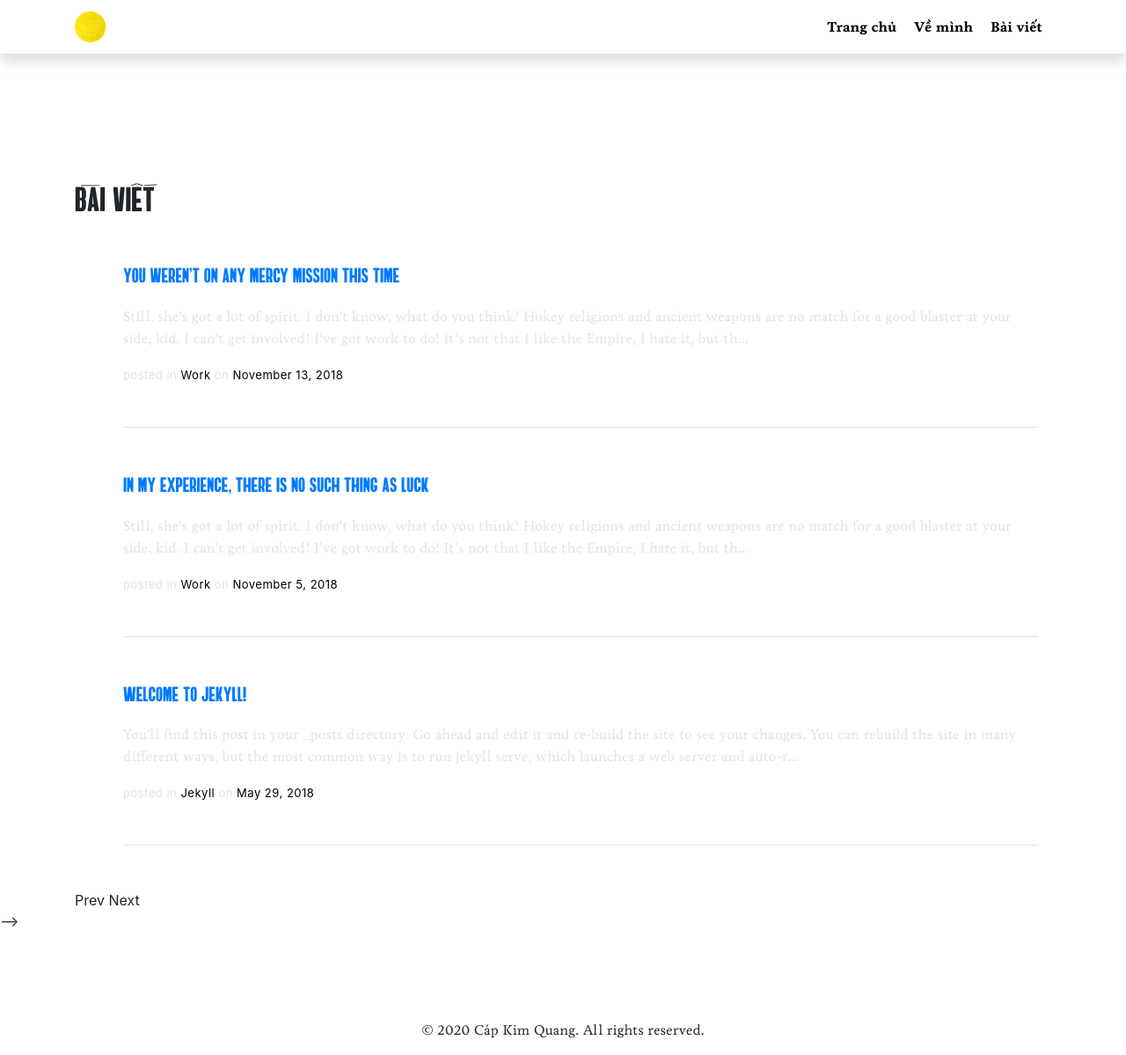
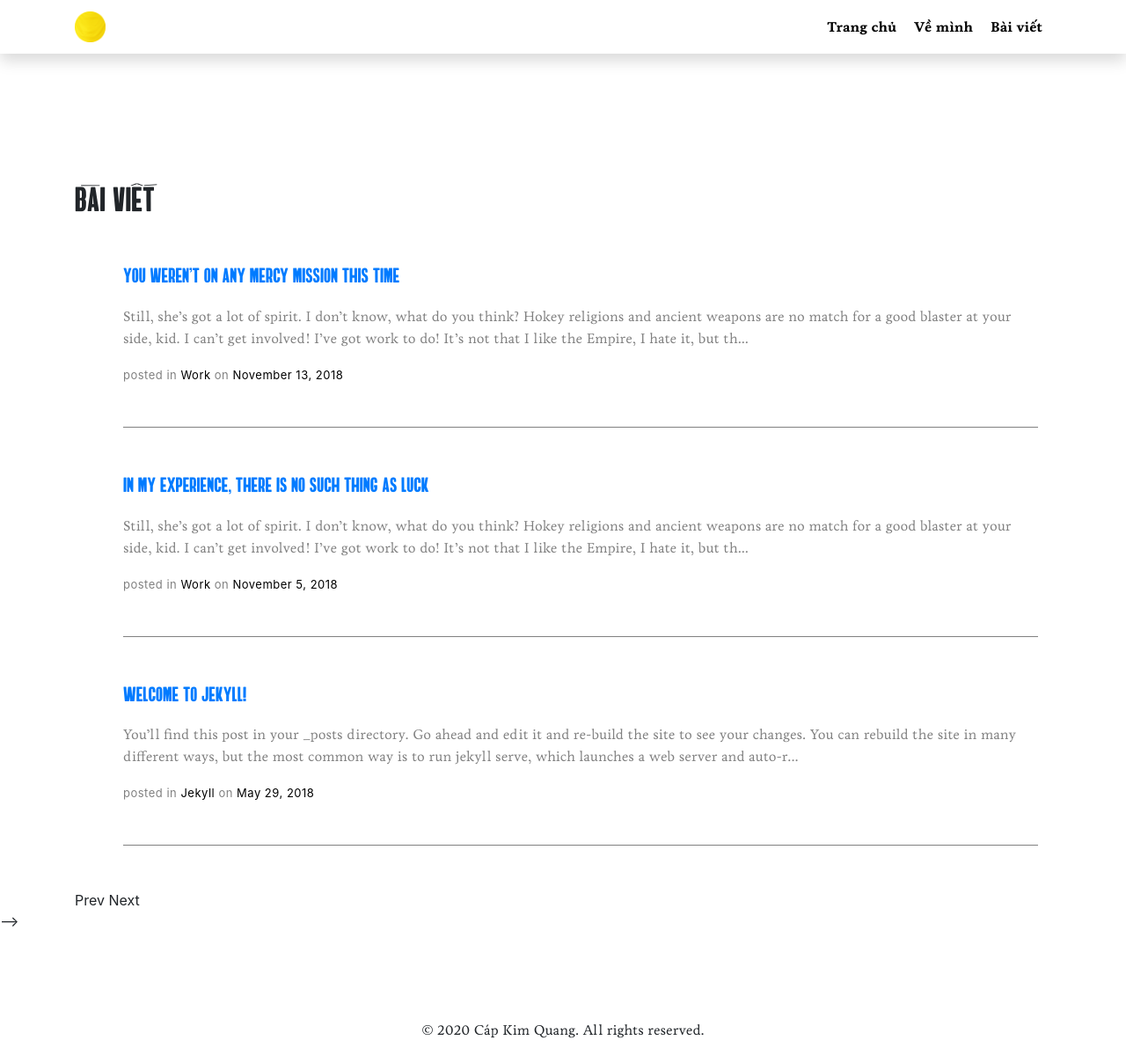
Before and after one commit to capkimquang/capkimquang.github.io, a Jekyll site: the page built from pages/blog.html, in a window 1280 px wide and 1199 px high. Shown: the whole window at 88% size. Built offline with Jekyll 4.4.1, drawn with Linux system fonts in a browser that asks for light colours.

Commit message:
update color /* dark grey */

```diff
--- a/css/main.css
+++ b/css/main.css
@@ -133,7 +133,7 @@ footer {
   margin-bottom: 50px;
   margin-top: 50px;
   padding-bottom: 50px;
-  border-bottom: 1px solid #E1E3E5; /* grey */
+  border-bottom: 1px solid #818181; /* grey */
 }
 
 .article-title {
@@ -152,14 +152,14 @@ footer {
   margin-bottom: 20px;
   font-size: 16px;
   line-height: 25px;
-  color:  #E1E3E5;
+  color:  #818181; /* dark grey */
 }
 
 .article-info {
   font-size: 13px;
   line-height: 18px;
   letter-spacing: 0.5px;
-  color:  #E1E3E5;
+  color:  #818181; /* dark grey */
 
   a {
     display: inline-block;
```
